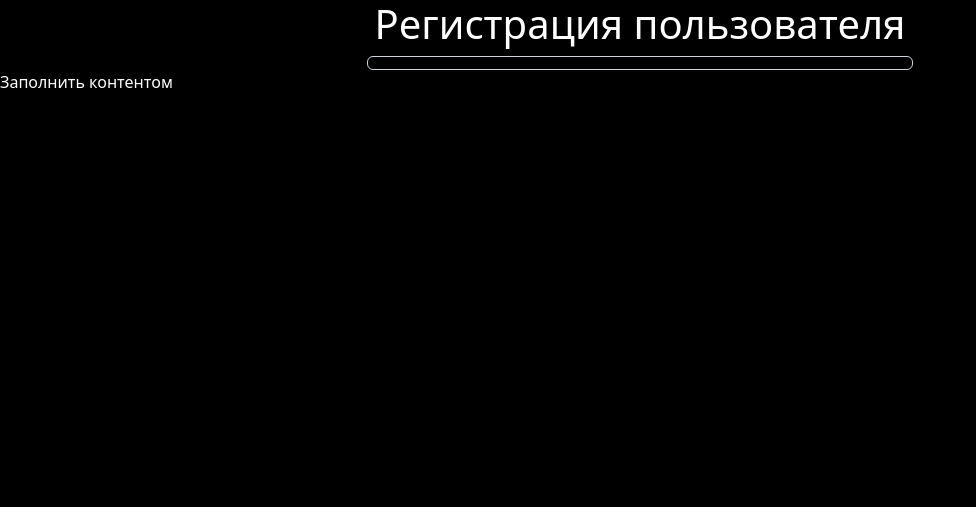
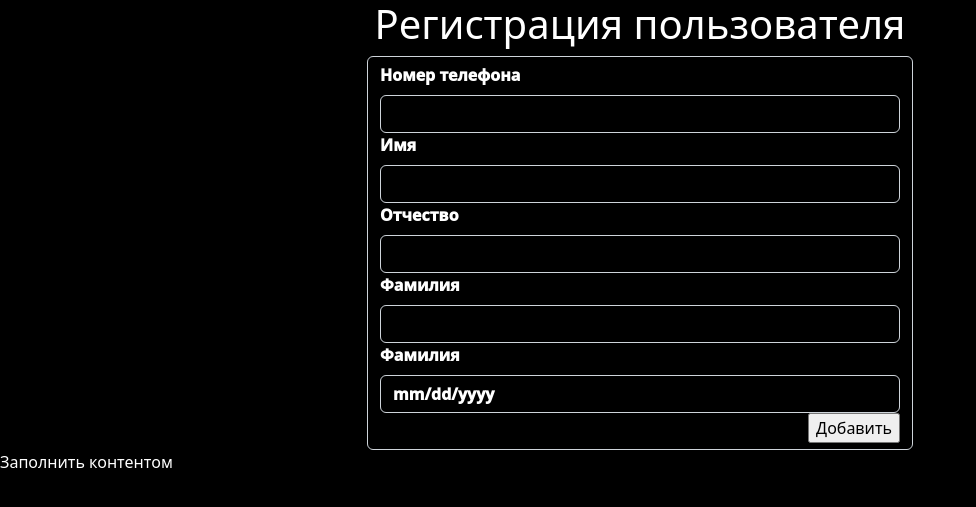
Before and after one commit to Studio-Yandex-Practicum/avaprodetailing_bot_1, a FastAPI app: template backend/app/templates/add_user.html in a window 1280 px wide. Shown: the top 507 px of the page, without its empty margins (0-976 px from the left). Run offline with FastAPI, Linux system fonts and the light colour scheme; the template is opened without the code that fills it, so the values that code supplies are empty; parts of the project's set-up code (start-up, migrations or seed data) failed here and were passed over; some libraries are stand-ins or nearby versions.

Commit message:
form added

```diff
--- a/backend/app/templates/add_user.html
+++ b/backend/app/templates/add_user.html
@@ -7,7 +7,37 @@
             <h1 class="text-center">Регистрация пользователя</h1>
             <form id="register_user" class="form-control">
                 <div class="mb3">
-
+                    <label for="phone_number" class="form-label">
+                        Номер телефона
+                    </label>
+                    <input type="text" name="phone_number" class="form-control">
+                </div>
+                <div class="mb3">
+                    <label for="first_name" class="form-label">
+                        Имя
+                    </label>
+                    <input type="text" name="first_name" class="form-control">
+                </div>
+                <div class="mb3">
+                    <label for="second_name" class="form-label">
+                        Отчество
+                    </label>
+                    <input type="text" name="second_name" class="form-control">
+                </div>
+                <div class="mb3">
+                    <label for="last_name" class="form-label">
+                        Фамилия
+                    </label>
+                    <input type="text" name="last_name" class="form-control">
+                </div>
+                <div class="mb3">
+                    <label for="birth_date" class="form-label">
+                        Фамилия
+                    </label>
+                    <input type="date" name="birth_date" class="form-control">
+                </div>
+                <div class="d-grid gap-2 d-md-flex justify-content-md-end">
+                    <input type="button" id="add_user_button" value="Добавить">
                 </div>
             </form>
         </div>
```
